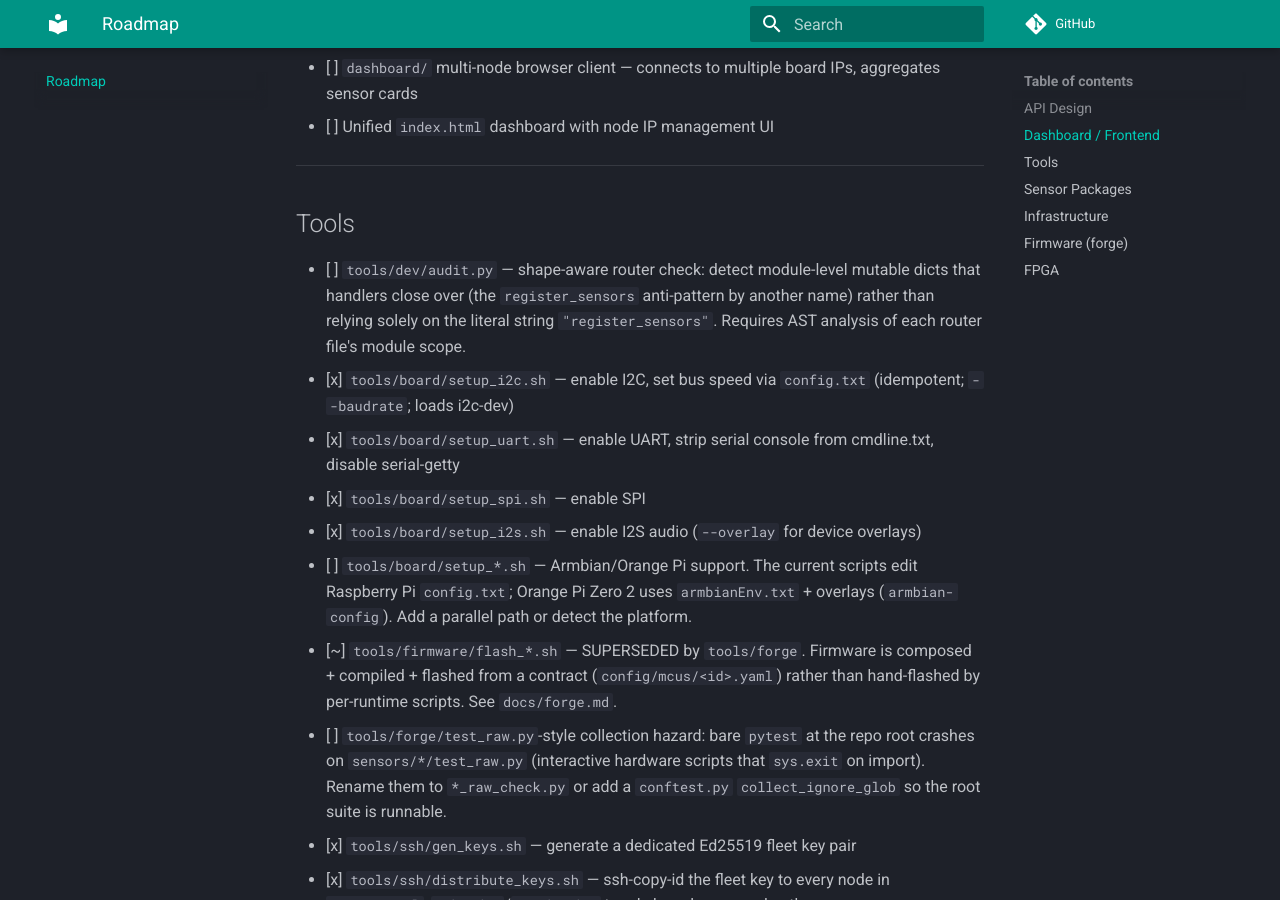
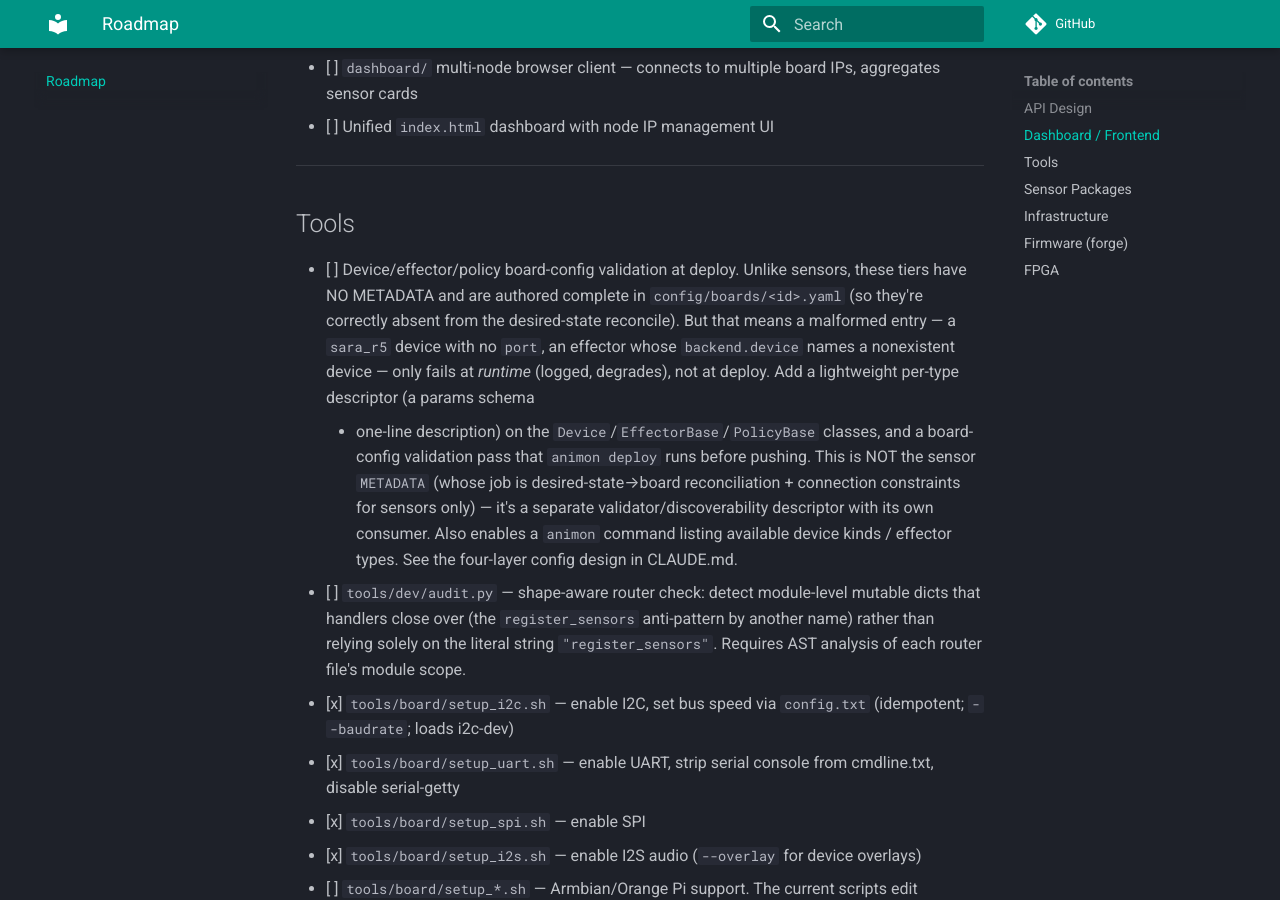
Before and after one commit to kespinoza5/animontics, an MkDocs documentation site: the page built from docs/roadmap.md, in a window 1280 px wide and 900 px high, scrolled down 955 px. Built offline with MkDocs 1.6.1 and Material for MkDocs 9.7.7, drawn with Linux system fonts in a browser that asks for light colours; comment, search, counter and statistics services are not loaded.

Commit message:
docs(todo): track device/effector/policy board-config validation
Note the gap surfaced in discussion: these tiers have no METADATA (correctly, since they are authored complete in the board config and not reconciled from desired state), so malformed entries only fail at runtime. Track a lightweight per-type descriptor + a deploy-time board-config validation pass as a separate, opt-in tool distinct from sensor METADATA.

Co-Authored-By: Claude Opus 4.8 <noreply@anthropic.com>

```diff
--- a/TODO.md
+++ b/TODO.md
@@ -35,6 +35,18 @@ The current sensor streaming API (`GET /sensors/{id}/stream`, `WS /sensors/{id}/
 
 ## Tools
 
+- [ ] Device/effector/policy board-config validation at deploy. Unlike sensors,
+      these tiers have NO METADATA and are authored complete in `config/boards/<id>.yaml`
+      (so they're correctly absent from the desired-state reconcile). But that means a
+      malformed entry — a `sara_r5` device with no `port`, an effector whose
+      `backend.device` names a nonexistent device — only fails at *runtime* (logged,
+      degrades), not at deploy. Add a lightweight per-type descriptor (a params schema
+      + one-line description) on the `Device`/`EffectorBase`/`PolicyBase` classes, and a
+      board-config validation pass that `animon deploy` runs before pushing. This is NOT
+      the sensor `METADATA` (whose job is desired-state→board reconciliation + connection
+      constraints for sensors only) — it's a separate validator/discoverability descriptor
+      with its own consumer. Also enables a `animon` command listing available device
+      kinds / effector types. See the four-layer config design in CLAUDE.md.
 - [ ] `tools/dev/audit.py` — shape-aware router check: detect module-level mutable dicts
       that handlers close over (the `register_sensors` anti-pattern by another name) rather
       than relying solely on the literal string `"register_sensors"`. Requires AST analysis
```
